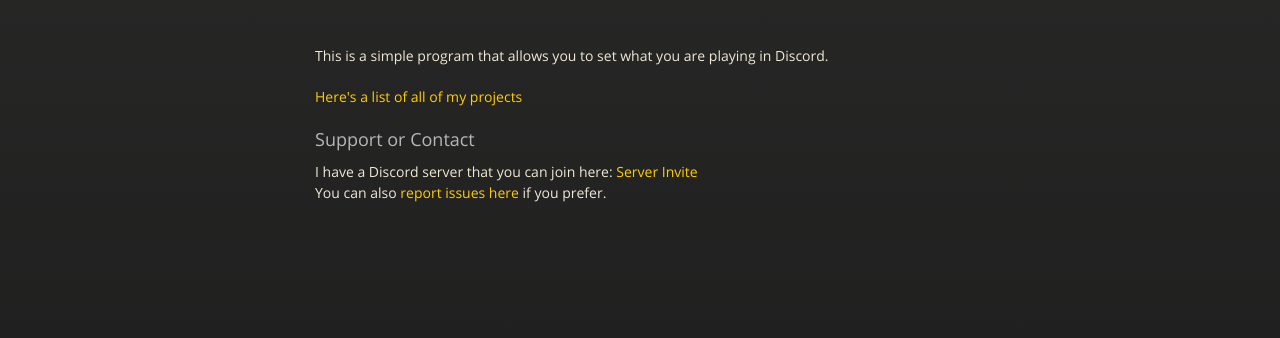
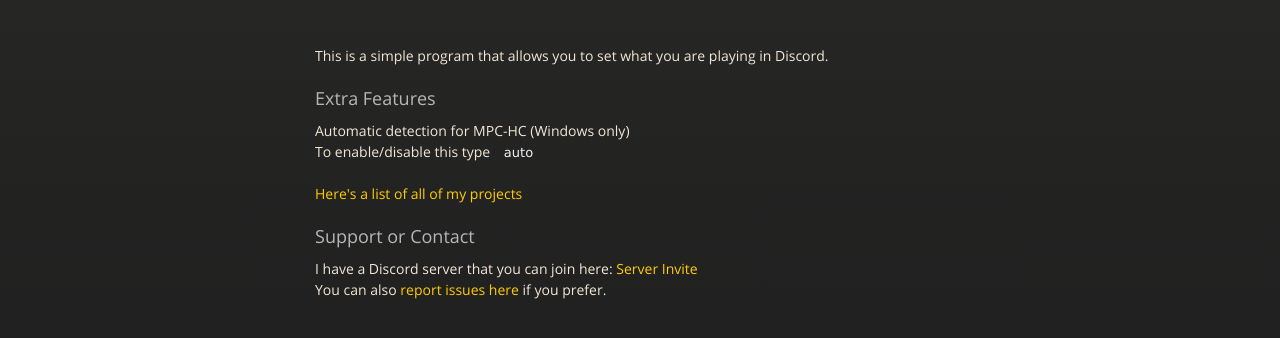
Before and after one commit to brussell98/Discord-Status-Updater, a plain HTML site: page index.html in a window 1280 px wide. Shown: the part 226-564 px from the top of the page. Drawn offline with nearby package versions, Linux system fonts and the light colour scheme.

```diff
--- a/index.html
+++ b/index.html
@@ -40,6 +40,12 @@
 
         <p>This is a simple program that allows you to set what you are playing in Discord. </p>
 
+<h3>
+<a id="extra-features" class="anchor" href="#extra-features" aria-hidden="true"><span aria-hidden="true" class="octicon octicon-link"></span></a>Extra Features</h3>
+
+<p>Automatic detection for MPC-HC (Windows only)<br>
+To enable/disable this type <code>auto</code></p>
+
 <p><a href="http://brussell98.github.io/">Here's a list of all of my projects</a></p>
 
 <h3>
--- a/params.json
+++ b/params.json
@@ -1 +1 @@
-{"name":"Discord Status Updater","tagline":"Set your playing status to whatever you want in Discord","body":"This is a simple program that allows you to set what you are playing in Discord. \r\n\r\n[Here's a list of all of my projects](http://brussell98.github.io/)\r\n\r\n### Support or Contact\r\nI have a Discord server that you can join here: [Server Invite](https://discord.gg/0kvLlwb7slG3XCCQ)   \r\nYou can also [report issues here](https://github.com/brussell98/BrussellBot/issues) if you prefer.\r\n","google":"UA-72190085-1","note":"Don't delete this file! It's used internally to help with page regeneration."}
+{"name":"Discord Status Updater","tagline":"Set your playing status to whatever you want in Discord","body":"This is a simple program that allows you to set what you are playing in Discord. \r\n\r\n### Extra Features\r\n\r\nAutomatic detection for MPC-HC (Windows only)   \r\nTo enable/disable this type `auto`\r\n\r\n[Here's a list of all of my projects](http://brussell98.github.io/)\r\n\r\n### Support or Contact\r\nI have a Discord server that you can join here: [Server Invite](https://discord.gg/0kvLlwb7slG3XCCQ)   \r\nYou can also [report issues here](https://github.com/brussell98/BrussellBot/issues) if you prefer.\r\n","google":"UA-72190085-1","note":"Don't delete this file! It's used internally to help with page regeneration."}
```
